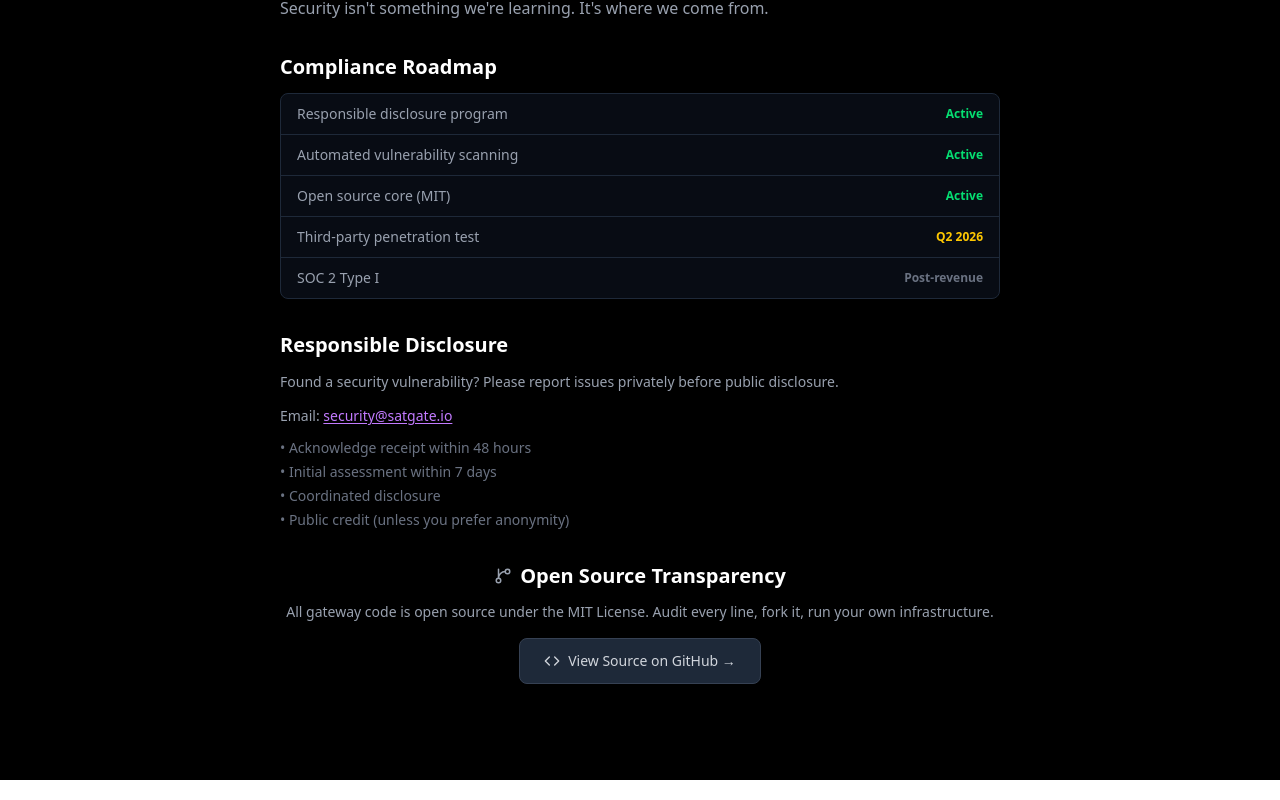
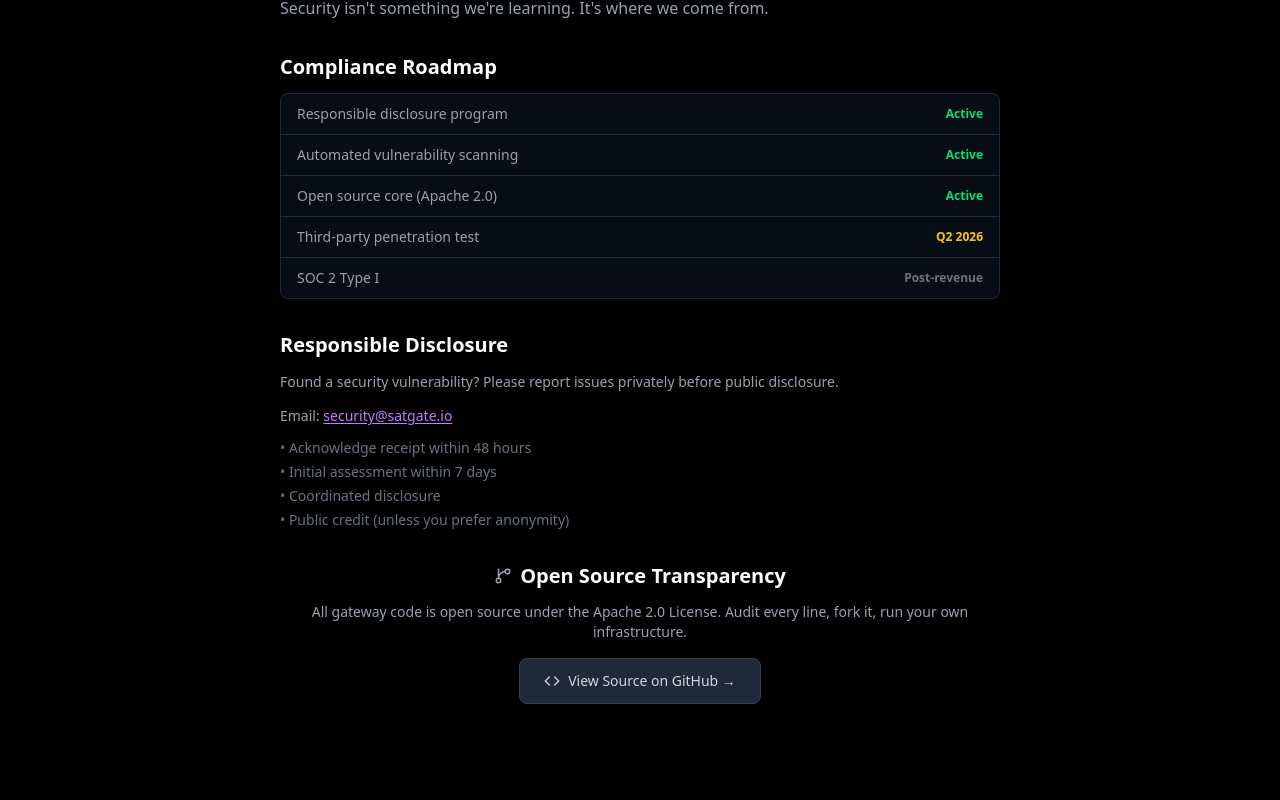
Before and after one commit to SatGate-io/satgate, a Next.js app in the folder satgate-landing/: page /security in a window 1280 px wide. Shown: the part 3447-4247 px from the top of the page. Built offline with nearby package versions, Linux system fonts and the light colour scheme.

Commit message:
security: fix license — Apache 2.0, not MIT

```diff
--- a/satgate-landing/app/security/page.tsx
+++ b/satgate-landing/app/security/page.tsx
@@ -272,7 +272,7 @@ export default function SecurityPage() {
               {[
                 { item: 'Responsible disclosure program', status: 'Active', color: 'text-green-400' },
                 { item: 'Automated vulnerability scanning', status: 'Active', color: 'text-green-400' },
-                { item: 'Open source core (MIT)', status: 'Active', color: 'text-green-400' },
+                { item: 'Open source core (Apache 2.0)', status: 'Active', color: 'text-green-400' },
                 { item: 'Third-party penetration test', status: 'Q2 2026', color: 'text-yellow-400' },
                 { item: 'SOC 2 Type I', status: 'Post-revenue', color: 'text-gray-500' },
               ].map((item, i) => (
@@ -308,7 +308,7 @@ export default function SecurityPage() {
               <h2 className="text-xl font-bold text-white mb-0">Open Source Transparency</h2>
             </div>
             <p className="text-gray-400 text-sm mb-4">
-              All gateway code is open source under the MIT License. Audit every line, fork it, run your own infrastructure.
+              All gateway code is open source under the Apache 2.0 License. Audit every line, fork it, run your own infrastructure.
             </p>
             <a
               href="https://github.com/SatGate-io/satgate"
```
